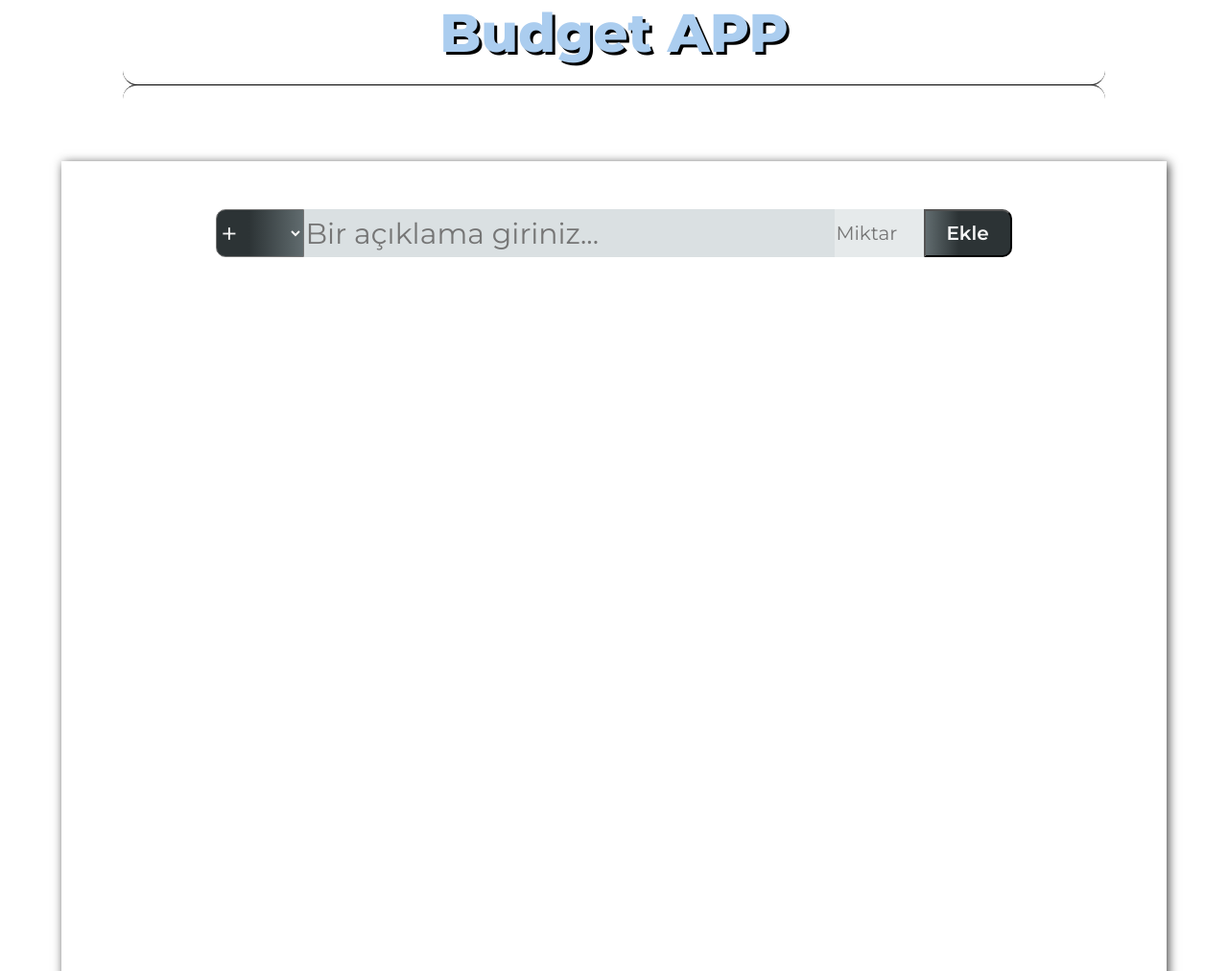
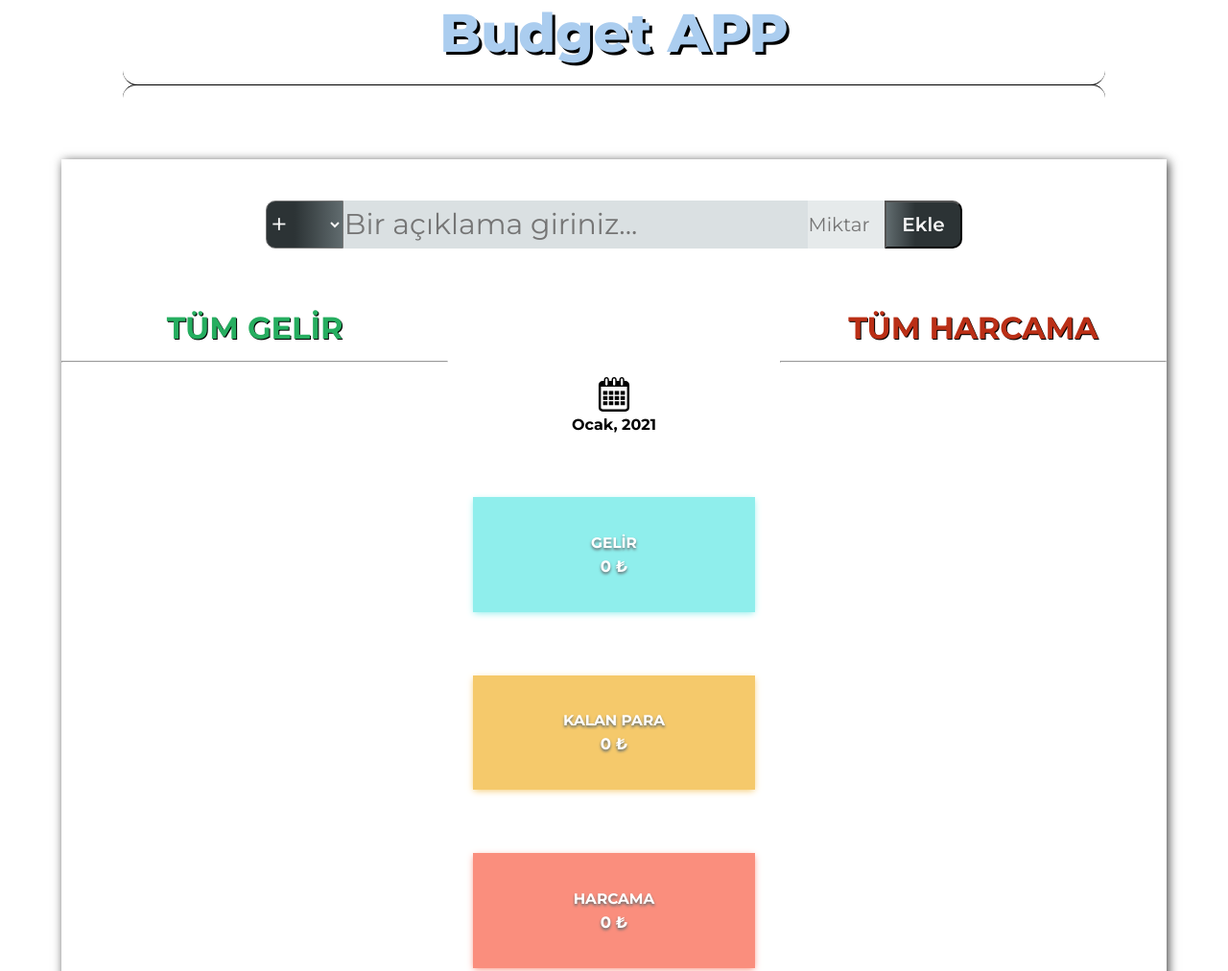
Before and after one commit to MertBiceroglu/budget-app, a plain HTML site: page index.html in a window 1280 px wide. Shown: the top 1012 px of the page at 96% size. Drawn offline with Linux system fonts and the light colour scheme.

Commit message:
app design ready

```diff
--- a/index.html
+++ b/index.html
@@ -10,6 +10,9 @@
     <link
         href="https://fonts.googleapis.com/css2?family=Montserrat:ital,wght@0,100;0,200;0,300;0,400;0,500;0,600;0,700;0,800;0,900;1,100;1,200;1,300;1,400;1,500;1,600;1,700;1,800;1,900&display=swap"
         rel="stylesheet">
+    <link rel="stylesheet" href="https://cdnjs.cloudflare.com/ajax/libs/font-awesome/5.15.2/css/all.min.css"
+        integrity="sha512-HK5fgLBL+xu6dm/Ii3z4xhlSUyZgTT9tuc/hSrtw6uzJOvgRr2a9jyxxT1ely+B+xFAmJKVSTbpM/CuL7qxO8w=="
+        crossorigin="anonymous" />
 </head>
 
 <body>
@@ -29,7 +32,44 @@
             <button class="add-box">Ekle</button>
         </div>
         <div class="app-Wrapper">
+            <div class="incomes">
+                <h2>TÜM GELİR</h2>
+                <hr style="width: 100%; margin:15px 0px;">
+                <!-- <div class="Income-Box">
+                    <p class="description">Maaş</p>
+                    <p class="amount">100 <i class="fa fa-trash"></i></p>
+                </div> -->
+            </div>
+            <div class="show-Data">
+                <div class="date">
+                    <div class="dateWrapper" style="text-align: center;">
+                        <img src="calendar.svg" alt="calendar">
+                        <h4>Ocak, 2021</h4>
+                    </div>
+                </div>
+                <div class="data income-Total">
+                    <h4>GELİR</h4>
+                    <p>0 ₺</p>
+                </div>
+                <div class="data money-Total">
+                    <h4>KALAN PARA</h4>
+                    <p>0 ₺</p>
+                </div>
+                <div class="data expense-Total">
+                    <h4>HARCAMA</h4>
+                    <p>0 ₺</p>
+                </div>
 
+            </div>
+            <div class="expenses">
+                <h2 style="color: #BA2F16 !important;">TÜM HARCAMA</h2>
+                <hr style="width: 100%; margin:15px 0px;">
+                <!-- <div class=" Expense-Box">
+                    <p class="description">Maaş</p>
+                    <p class="amount">100 <i class="fa fa-trash"></i></p>
+                </div> -->
+
+            </div>
         </div>
 
 
--- a/styles.css
+++ b/styles.css
@@ -10,6 +10,7 @@ body{
     flex-direction: column;
     /* justify-content: center; */
     align-items: center;
+    height: 1100px;
 }
 
 h1{
@@ -18,8 +19,6 @@ h1{
     margin-bottom: 20px;
     color:#abcdef;
     text-shadow: 3px 3px #000;
-
-
 }
 .style-seven {
     overflow: visible; /* For IE */
@@ -52,7 +51,7 @@ h1{
 }
 .input-Wrapper{
     /* border: 1px solid red; */
-    width: 80%;
+    width: 70%;
     height: 100px;
     margin-top: 25px;
     display: flex;
@@ -100,5 +99,111 @@ select option{
     outline: none;
     cursor: pointer;
     height: 50px;
+}
+.add-box:hover{
+    opacity: 0.85;
+}
+.app-Wrapper{
+    /* border:1px solid red; */
+    width: 100%;
+    height: 100%;
+    margin-top: 25px;
+    display: flex;
+    justify-content: space-between;
+}
+.incomes, .expenses{
+    /* border: 1px solid black; */
+    width: 35%;
+    height: 100%;
+    display: flex;
+    flex-direction: column;
+    align-items: center;
+    overflow: scroll;
+}
+.incomes h2, .expenses h2{
+    margin-top: 20px;
+    color: #26ae60;
+    text-shadow: 1px 1px #000;
+    font-size: 2em;
+}
+.show-Data{
+    display: flex;
+    flex-direction: column;
+    /* border: 1px solid salmon; */
+    flex-grow: 1;
+    align-items: center;
+    justify-content: space-evenly;
+}
+/* img{
+    margin-top: 20px;
+} */
+.data{
+    background: black;
+    color: white;
+    text-shadow: 0px 2px 3px #616c6f;
+    font-family: "Lato", sans-serif;
+    font-size: 0.8em;
+    width: 85%;
+    height: 15%;
+    display: flex;
+    flex-direction: column;
+    align-items: center;
+    justify-content: center;
+    margin-top: -25px;
+}
+.income-Total{
+    background-color: rgb(143, 238, 236);
+    box-shadow: 0px 2px 7px -1px rgb(143, 238, 236);
+}
+.money-Total{
+    background-color: rgb(245, 201, 107);
+    box-shadow: 0px 2px 7px -1px rgb(245, 201, 107);
+}
+.expense-Total{
+    background-color: rgb(250, 142, 125);
+    box-shadow: 0px 2px 7px -1px rgb(250, 142, 125);
+}
+.income-Total h4, .expense-Total h4, .money-Total h4{
+    font-size: 1.2em;
+}
+.income-Total p, .expense-Total p, .money-Total p{
+   font-size: 1.3em;
+   font-weight: 700;
+   margin-top: 5px;
+}
 
+.Income-Box{
+    margin: 1%;
+    display: flex;
+    width: 90%;
+    justify-content: space-between;
+    padding: 4%;
+    align-items: center;
+    border-radius: 6px;
+    box-shadow: 0px 6px 6px #616c6f;
+    background: linear-gradient( 90deg, rgba(2, 108, 47, 1) 8%, rgba(46, 204, 114, 1) 62% );
+    color: white;
 }
+.amount{
+    padding-right: ;
+}
+.fa-trash{
+ cursor: pointer !important;
+}
+.fa-trash:hover{
+    opacity: 0.8;
+}
+.Expense-Box{
+    margin: 1%;
+    display: flex;
+    width: 90%;
+    justify-content: space-between;
+    padding: 4%;
+    align-items: center;
+    border-radius: 6px;
+    box-shadow: 0px 6px 6px #616c6f;
+    background: linear-gradient( 90deg, rgba(186, 47, 22, 1) 32%, rgba(228, 66, 54, 1) 53% );    color: white;
+}
+.Expense-Box:first-child{
+    margin-top: 50px;
+}
```
Also changed, not shown: calendar.svg (added).
